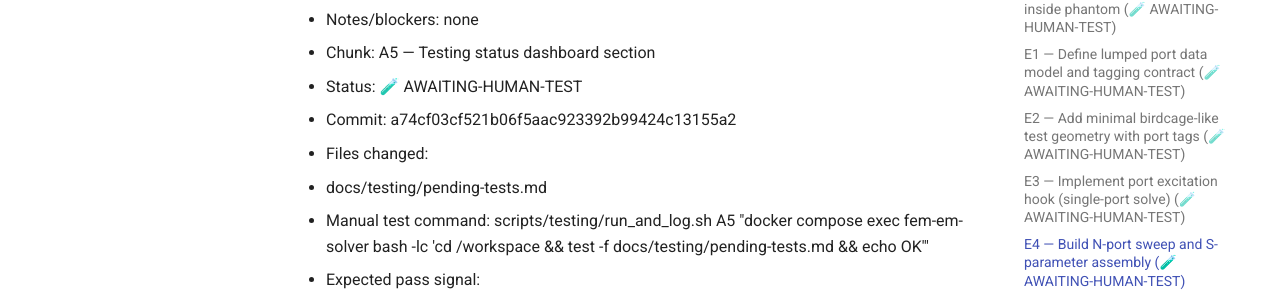
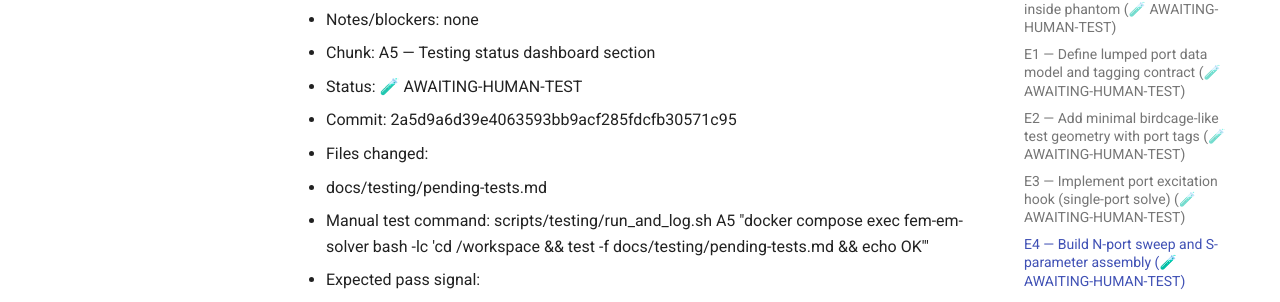
Before and after one commit to awarru/fem-em-solver, an MkDocs documentation site: the page built from docs/testing/pending-tests.md, in a window 1280 px wide and 900 px high, scrolled down 31937 px. Shown: the part 379-681 px from the top of the window. Built offline with MkDocs 1.6.1 and Material for MkDocs 9.7.7, drawn with Linux system fonts in a browser that asks for light colours; comment, search, counter and statistics services are not loaded.

Commit message:
docs(testing): record final commit hash for A5 audit entry

```diff
--- a/docs/testing/pending-tests.md
+++ b/docs/testing/pending-tests.md
@@ -842,7 +842,7 @@ Dashboard audit note (2026-03-17 17:00 UTC): reviewed `docs/testing/test-results
 
 - Chunk: A5 — Testing status dashboard section
 - Status: 🧪 AWAITING-HUMAN-TEST
-- Commit: a74cf03cf521b06f5aac923392b99424c13155a2
+- Commit: 2a5d9a6d39e4063593bb9acf285fdcfb30571c95
 - Files changed:
   - docs/testing/pending-tests.md
 - Manual test command: scripts/testing/run_and_log.sh A5 "docker compose exec fem-em-solver bash -lc 'cd /workspace && test -f docs/testing/pending-tests.md && echo OK'"
```
